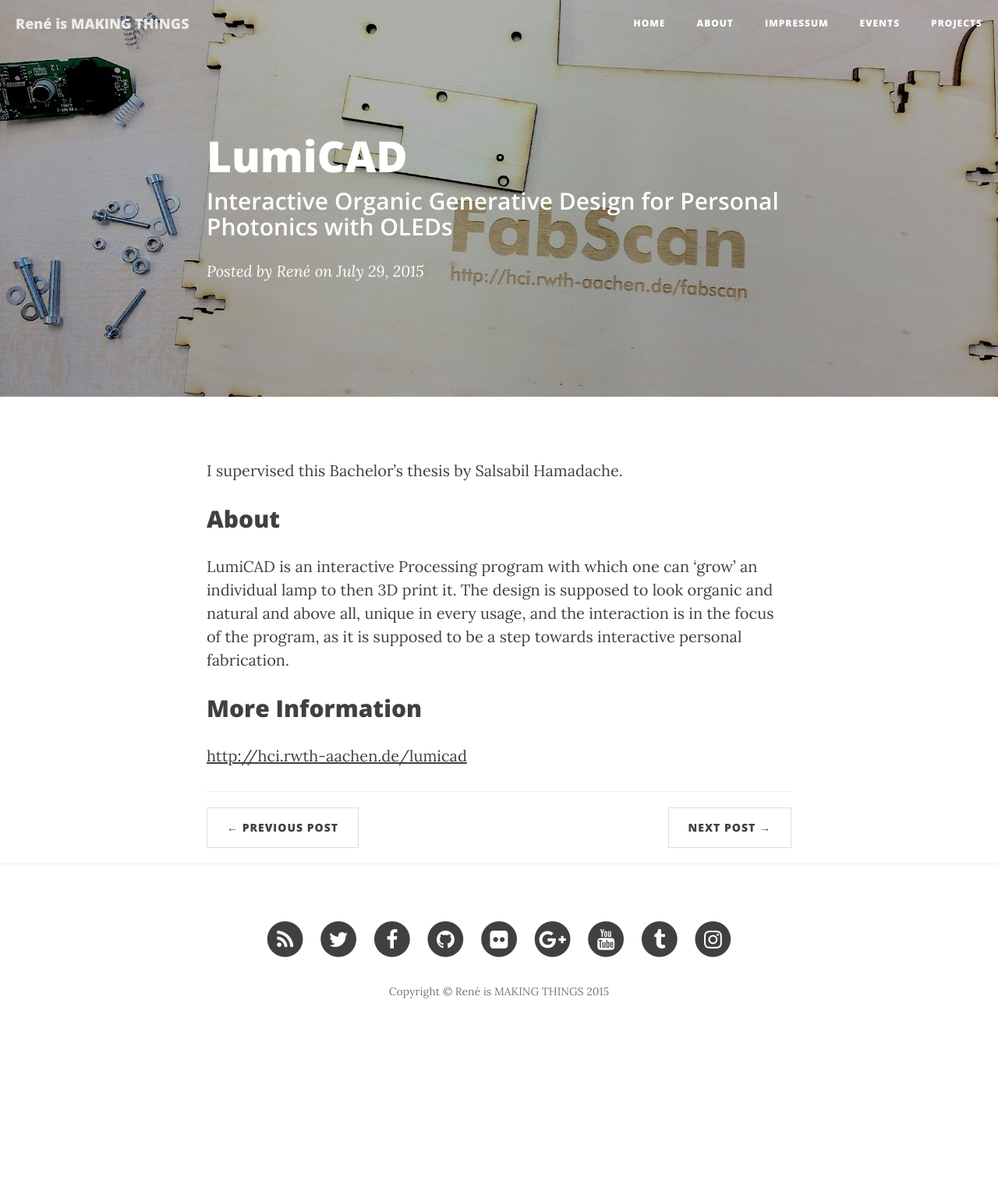
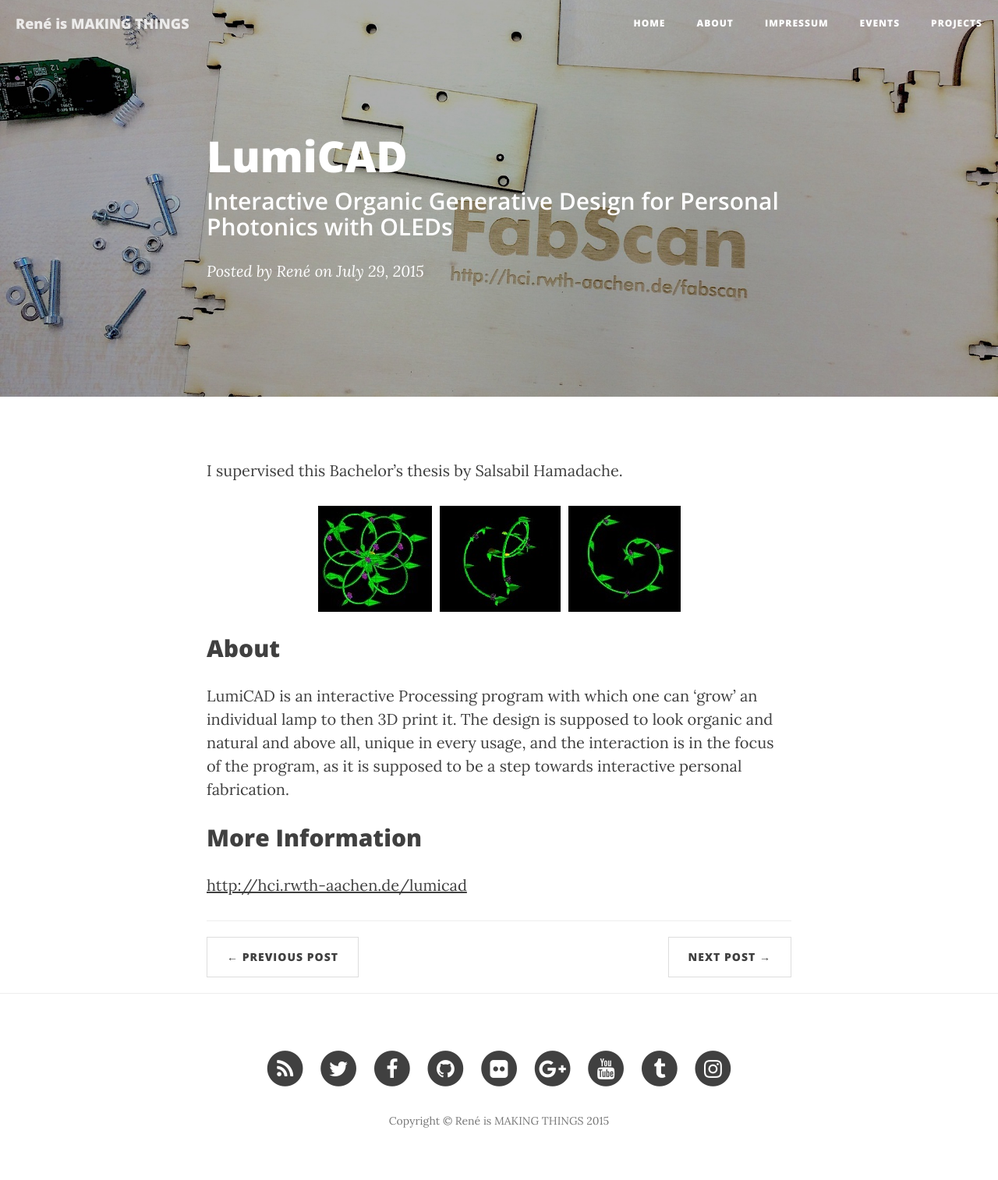
Before and after one commit to renebohne/renebohne.github.io, a Jekyll site: the page built from _posts/2015-07-29-LumiCAD.markdown, in a window 1280 px wide. Shown: the whole page at 78% size. Built offline with Jekyll 4.4.1, drawn with Linux system fonts in a browser that asks for light colours; nearby versions of some CDN libraries; before the commit the page ends 1348 px from its top, so only the background shows below that.

Commit message:
lumicad screenshot

```diff
--- a/_posts/2015-07-29-LumiCAD.markdown
+++ b/_posts/2015-07-29-LumiCAD.markdown
@@ -9,6 +9,8 @@ tags: project
 ---
 I supervised this Bachelor's thesis by Salsabil Hamadache.
 
+![LumiCAD]({{ site.url }}/img/lumicad.jpg){: .center-image }
+
 ##About
 
 LumiCAD is an interactive Processing program with which one can 'grow' an individual lamp to then 3D print it. The design is supposed to look organic and natural and above all, unique in every usage, and the interaction is in the focus of the program, as it is supposed to be a step towards interactive personal fabrication.
```
Also changed, not shown: img/lumicad.jpg (added).
